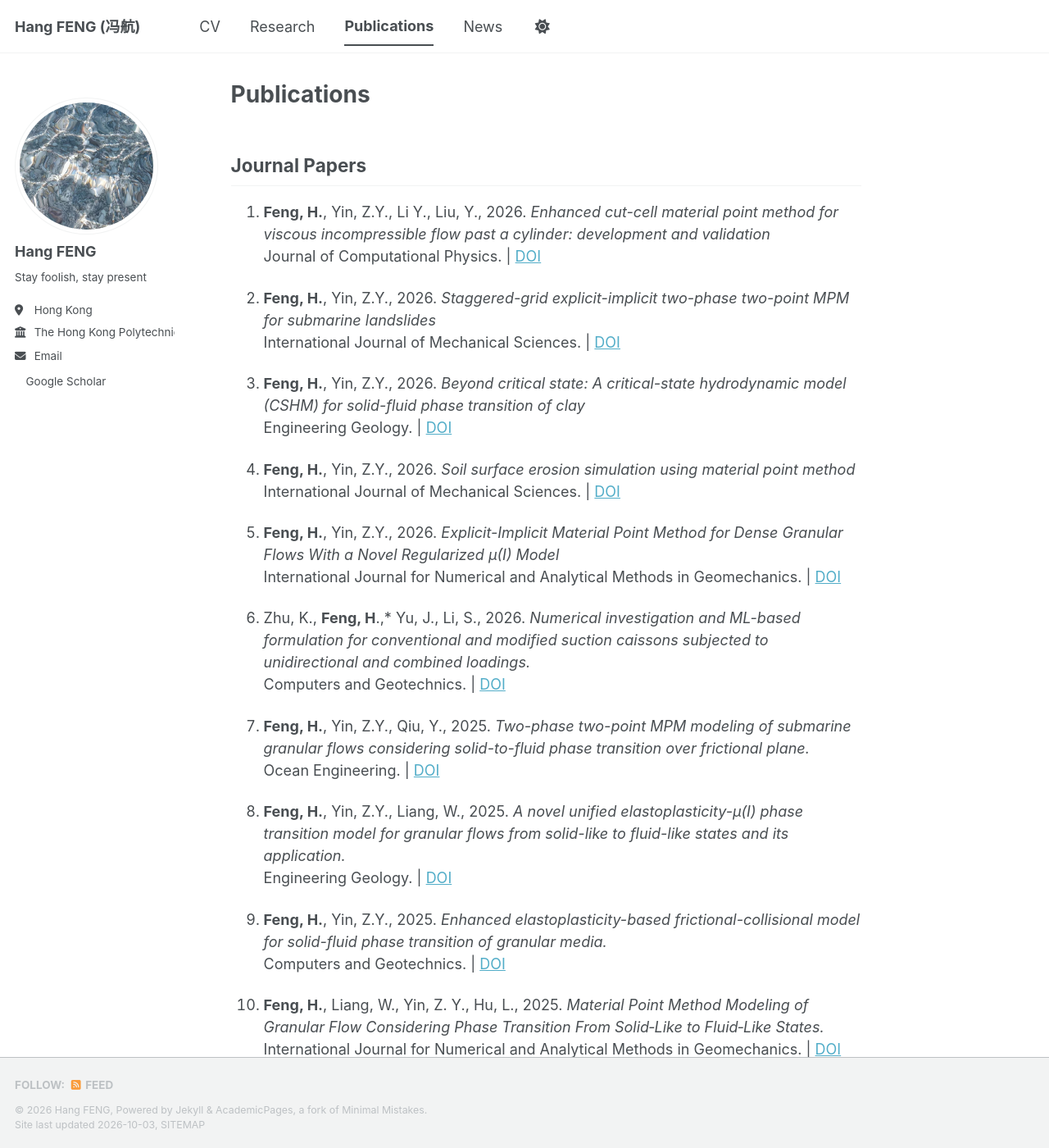
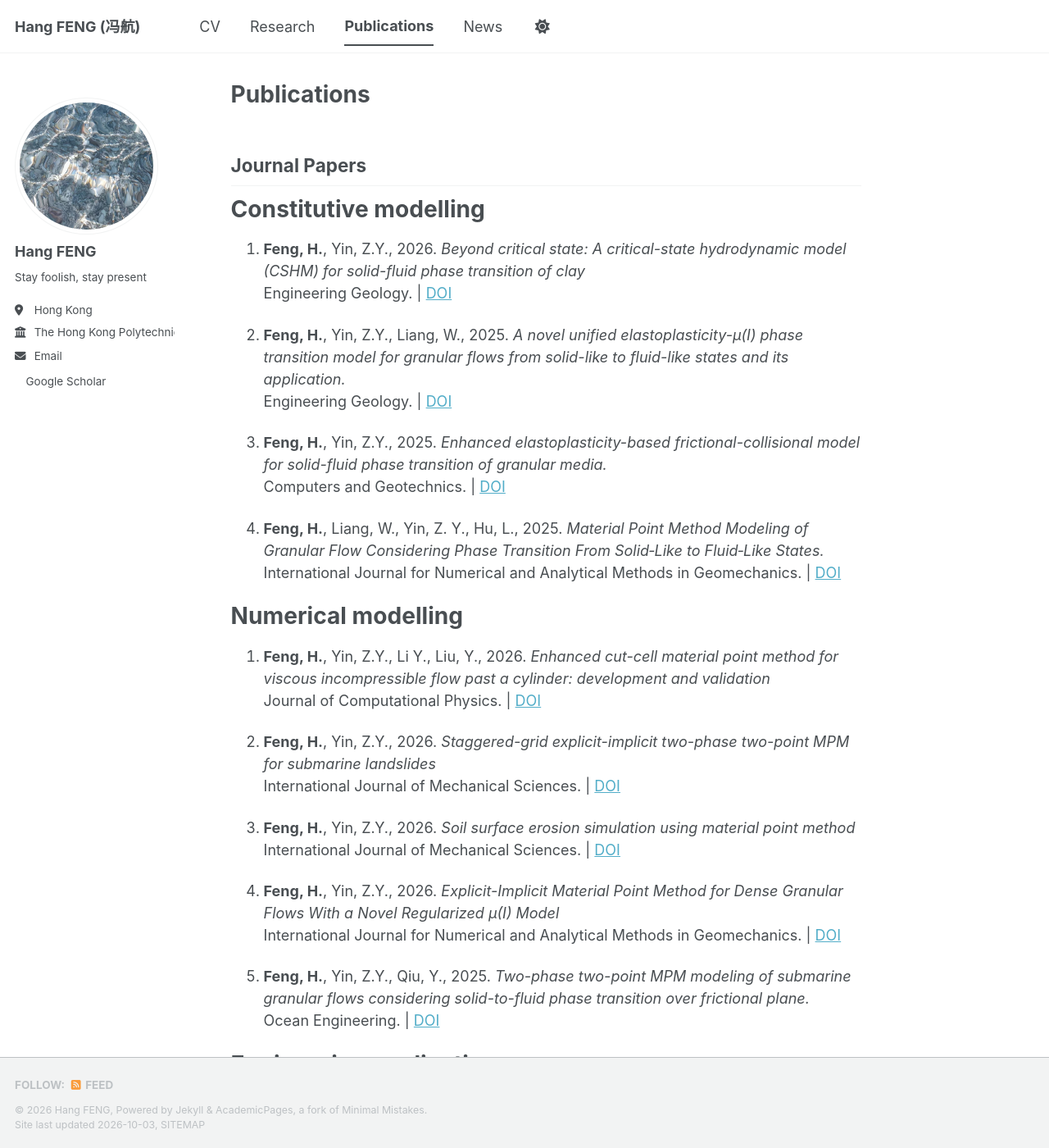
Before and after one commit to fenghang454/fenghang454.github.io, a Jekyll site: the page built from _pages/publications.md, in a window 1280 px wide and 1400 px high. Shown: the whole window at 82% size. Built offline with Jekyll 4.4.1, drawn with Linux system fonts in a browser that asks for light colours; a style sheet for code colours, icons or effects is not loaded; part of the change alters nothing that is shown; some of the changed text lies outside the part shown.

Commit message:
Update publications.md

```diff
--- a/_pages/publications.md
+++ b/_pages/publications.md
@@ -5,19 +5,35 @@ author_profile: true
 ---
 
 ## Journal Papers
-16. **Feng, H.**, Yin, Z.Y., Li Y., Liu, Y., 2026.
+
+# Constitutive modelling
+1. **Feng, H.**, Yin, Z.Y., 2026.
+   *Beyond critical state: A critical-state hydrodynamic model (CSHM) for solid-fluid phase transition of clay*
+   Engineering Geology.  | [DOI](https://doi.org/10.1016/j.enggeo.2026.108671)
+
+2. **Feng, H.**, Yin, Z.Y., Liang, W., 2025.
+   *A novel unified elastoplasticity-μ(I) phase transition model for granular flows from solid-like to fluid-like states and its application.*
+   Engineering Geology.  | [DOI](https://doi.org/10.1016/j.enggeo.2025.108054)
+
+3. **Feng, H.**, Yin, Z.Y., 2025.
+   *Enhanced elastoplasticity-based frictional-collisional model for solid-fluid phase transition of granular media.*
+   Computers and Geotechnics.  | [DOI](https://doi.org/10.1016/j.compgeo.2025.107218)
+
+4. **Feng, H.**, Liang, W., Yin, Z. Y., Hu, L., 2025.
+   *Material Point Method Modeling of Granular Flow Considering Phase Transition From Solid‐Like to Fluid‐Like States.*
+   International Journal for Numerical and Analytical Methods in Geomechanics.  | [DOI](https://doi.org/10.1002/nag.3947)
+
+# Numerical modelling
+
+1. **Feng, H.**, Yin, Z.Y., Li Y., Liu, Y., 2026.
    *Enhanced cut-cell material point method for viscous incompressible flow past a cylinder: development and validation*
    Journal of Computational Physics.   | [DOI](https://doi.org/10.1016/j.jcp.2026.115120)
 
-15. **Feng, H.**, Yin, Z.Y., 2026.
+2. **Feng, H.**, Yin, Z.Y., 2026.
    *Staggered-grid explicit-implicit two-phase two-point MPM for submarine landslides*
    International Journal of Mechanical Sciences.  | [DOI](https://doi.org/10.1016/j.ijmecsci.2026.111652)
 
-14. **Feng, H.**, Yin, Z.Y., 2026.
-   *Beyond critical state: A critical-state hydrodynamic model (CSHM) for solid-fluid phase transition of clay*
-   Engineering Geology.  | [DOI](https://doi.org/10.1016/j.enggeo.2026.108671)
-
-13. **Feng, H.**, Yin, Z.Y., 2026.
+3. **Feng, H.**, Yin, Z.Y., 2026.
    *Soil surface erosion simulation using material point method*
    International Journal of Mechanical Sciences.  | [DOI](https://doi.org/10.1016/j.ijmecsci.2026.111470)
 
@@ -25,43 +41,25 @@ author_profile: true
    *Explicit-Implicit Material Point Method for Dense Granular Flows With a Novel Regularized µ(I) Model*
    International Journal for Numerical and Analytical Methods in Geomechanics.  | [DOI](https://doi.org/10.1002/nag.70273)
 
-11. Zhu, K., **Feng, H**.,* Yu, J., Li, S., 2026.
-   *Numerical investigation and ML-based formulation for conventional and modified suction caissons subjected to unidirectional and combined loadings.*
-   Computers and Geotechnics.  | [DOI](https://doi.org/10.1016/j.compgeo.2025.107637)
-
 10. **Feng, H.**, Yin, Z.Y., Qiu, Y., 2025.
    *Two-phase two-point MPM modeling of submarine granular flows considering solid-to-fluid phase transition over frictional plane.*
    Ocean Engineering.  | [DOI](https://doi.org/10.1016/j.oceaneng.2025.122798)
 
-9. **Feng, H.**, Yin, Z.Y., Liang, W., 2025.
-   *A novel unified elastoplasticity-μ(I) phase transition model for granular flows from solid-like to fluid-like states and its application.*
-   Engineering Geology.  | [DOI](https://doi.org/10.1016/j.enggeo.2025.108054)
+# Engineering applications
 
-8. **Feng, H.**, Yin, Z.Y., 2025.
-   *Enhanced elastoplasticity-based frictional-collisional model for solid-fluid phase transition of granular media.*
-   Computers and Geotechnics.  | [DOI](https://doi.org/10.1016/j.compgeo.2025.107218)
+1. Zhu, K., **Feng, H**.,* Yu, J., Li, S., 2026.
+   *Numerical investigation and ML-based formulation for conventional and modified suction caissons subjected to unidirectional and combined loadings.*
+   Computers and Geotechnics.  | [DOI](https://doi.org/10.1016/j.compgeo.2025.107637)
 
-7. **Feng, H.**, Liang, W., Yin, Z. Y., Hu, L., 2025.
-   *Material Point Method Modeling of Granular Flow Considering Phase Transition From Solid‐Like to Fluid‐Like States.*
-   International Journal for Numerical and Analytical Methods in Geomechanics.  | [DOI](https://doi.org/10.1002/nag.3947)
-
-6. Guo, Q.M., Zhan, L.T., Yin, Z.Y., **Feng, H.**, Yang, G.Q., Chen, Y.M., Chen, Y.A., 2025.
-   *Correlation of excavated soil multi-source heterogeneous data using multimodal diffusion model.*
-   Acta Geotechnica.  | [DOI](https://doi.org/10.1007/s11440-025-02690-z)
-
-5. **Feng, H.**, Yin, Z. Y., Peng, M., Guo, Q., 2024.
+2. **Feng, H.**, Yin, Z. Y., Peng, M., Guo, Q., 2024.
    *State-of-the-Art Review of Continuum Mechanics-Based Modelling of Soil Surface Erosion.*
    Archives of Computational Methods in Engineering.  | [DOI](https://doi.org/10.1007/s11831-024-10198-0)
 
-4. **Feng, H.**, Yin, Z. Y., Peng, M., 2024.
+3. **Feng, H.**, Yin, Z. Y., Peng, M., 2024.
    *Macro-element modelling for lateral response of monopiles with local scour hole via hyperbolic hardening relation.*
    Applied Ocean Research.  | [DOI](https://doi.org/10.1016/j.apor.2024.104233)
 
-3. Guo, Q.M., Zhan, L.T., Yin, Z.Y., **Feng, H.**, Yang, G.Q., Chen, Y.M., 2024.
-   *Multi-modal fusion deep learning model for excavated soil heterogeneous data with efficient classification.*
-   Computers and Geotechnics.  | [DOI](https://doi.org/10.1016/j.compgeo.2024.106697)
-
-2. **Feng, H.**, Huang, M., Shi, Z., Shen, K., Wang, B., 2024.
+4 **Feng, H.**, Huang, M., Shi, Z., Shen, K., Wang, B., 2024.
    *Macro-element modeling of suction caisson subjected to vertical tensile loading via up-scaling soil stress-strain relations.*
    Ocean Engineering.  | [DOI](https://doi.org/10.1016/j.oceaneng.2024.117850)
 
```
